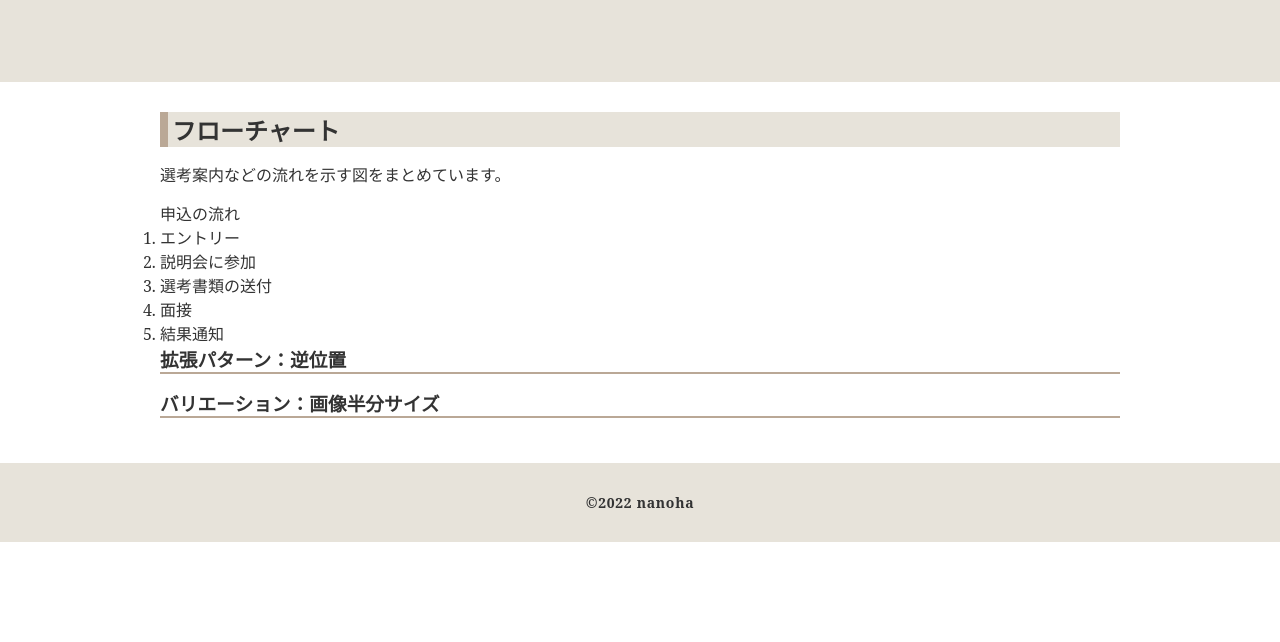
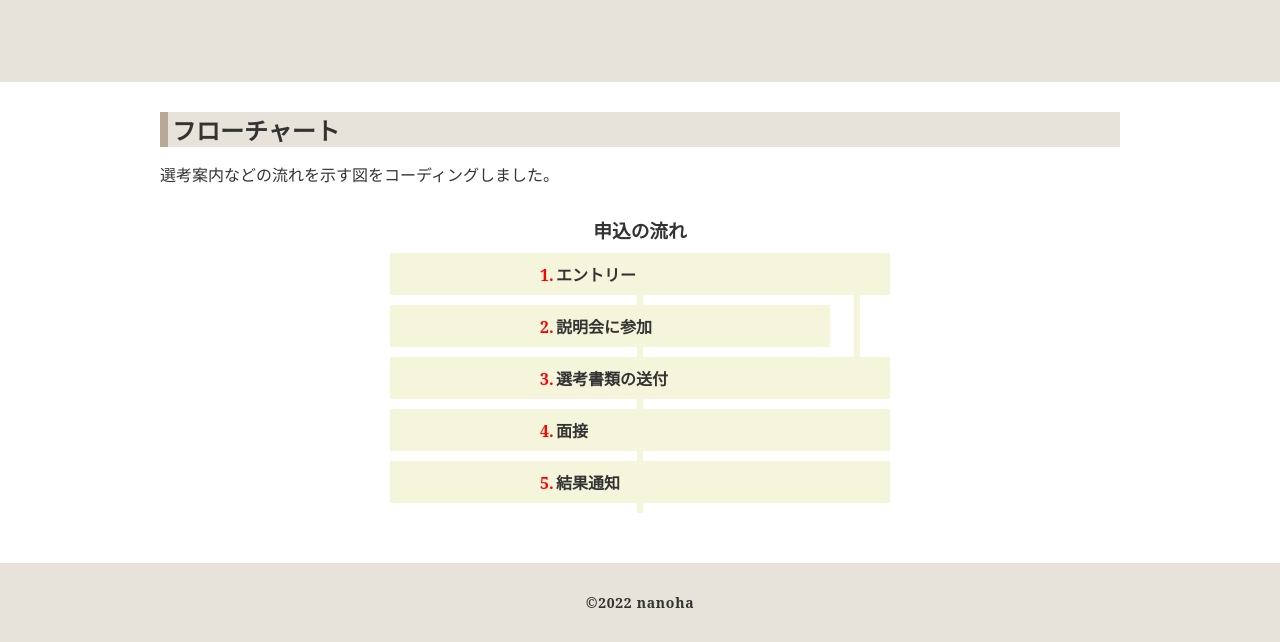
Before and after one commit to nanoha-creator/myElements, a website: page index.html in a window 1280 px wide. Shown: the part 233-875 px from the top of the page. Before the commit the page ends 800 px from the top, so only its background shows below. Drawn offline with Linux system fonts and the light colour scheme.

Commit message:
add element (bl_flowChart)

```diff
--- a/index.html
+++ b/index.html
@@ -69,20 +69,23 @@
           <section class="ly_cont_inner">
             <div class="bl_section"></div>
             <h2 class="bl_section_lv2Ttl">フローチャート</h2>
-            <p class="bl_section_msg">選考案内などの流れを示す図をまとめています。</p>
-            <div class="bl_flowChart">
-              <p>申込の流れ</p>
-              <ol>
-                <li>エントリー</li>
-                <li>説明会に参加</li>
-                <li>選考書類の送付</li>
-                <li>面接</li>
-                <li>結果通知</li>
-              </ol>
+            <p class="bl_section_msg">選考案内などの流れを示す図をコーディングしました。</p>
+            <div class="bl_section_cont">
+              <div class="bl_flowChart">
+                <h3 class="bl_flowChart_ttl">申込の流れ</h3>
+                <ol class="bl_flowChart_list">
+                  <li class="bl_flowChart_item">
+                    <span>エントリー</span>
+                  </li>
+                  <li class="bl_flowChart_item bl_flowChart_item__skip"><span>説明会に参加</span></li>
+                  <li class="bl_flowChart_item"><span>選考書類の送付</span></li>
+                  <li class="bl_flowChart_item"><span>面接</span></li>
+                  <li class="bl_flowChart_item"><span>結果通知</span></li>
+                </ol>
+              </div>
+              <!-- bl_flowChart -->
             </div>
-            <!-- /.bl_media -->
-            <h3 class="bl_section_lv3Ttl">拡張パターン：逆位置</h3>
-            <h3 class="bl_section_lv3Ttl">バリエーション：画像半分サイズ</h3>
+            <!-- /.bl_section_cont -->
           </section>
         </div>
         <!-- /.ly_cont -->
--- a/scss/_base.scss
+++ b/scss/_base.scss
@@ -10,7 +10,7 @@
 body {
   margin: 0;
   color: #333;
-  font-family: "Noto Serif", "Noto Serif JP", sans-serif;
+  font-family: "Noto Serif", "游ゴシック", "Yu Gothic", sans-serif;
   line-height: normal;
 }
 
--- a/scss/_elements.scss
+++ b/scss/_elements.scss
@@ -5,3 +5,112 @@
 //    ファイル名：_elements.scss
 //    機能：各素材のスタイルを記述する
 // ------------------------------------------------
+
+// ----------------------
+//  フローチャート
+// ----------------------
+.bl_flowChart_ttl {
+  text-align: center;
+
+  // 余白
+  margin-bottom: 10px;
+}
+
+// リスト
+.bl_flowChart_list {
+  // 基準位置を設定
+  position: relative;
+
+  // カウンター初期化
+  counter-reset: bl_orderList_cnt;
+
+  // 横幅設定＆中央揃え
+  max-width: 500px;
+  margin: 0 auto;
+
+  // 縦のラインを定義
+  &::after {
+    // 位置
+    position: absolute;
+    top: 0;
+    left: 50%;
+    transform: translateX(-50%);
+
+    // スタイル
+    display: block;
+    content: "";
+    width: 6px;
+
+    // メモ：動的に定義できると良い(jQuery)
+    height: 260px;
+    background-color: beige;
+    z-index: -1;
+  }
+}
+
+// リストアイテム
+.bl_flowChart_item {
+  // リストスタイルを消去
+  list-style: none;
+
+  // 背景色
+  background-color: beige;
+
+  // 太字
+  font-weight: bold;
+
+  // 余白
+  padding-top: 9px;
+  padding-bottom: 9px;
+  padding-left: 150px;
+  margin-bottom: 10px;
+
+  // リストスタイルを定義
+  & > span {
+    // 基準位置を設定
+    position: relative;
+
+    // リストスタイルのスペースを確保
+    padding-left: 1em;
+
+    &::before {
+      // カウンターインクリメント
+      counter-increment: bl_orderList_cnt;
+
+      // リストスタイルを再定義
+      position: absolute;
+      top: 0;
+      left: 0;
+      content: counter(bl_orderList_cnt) ".";
+      color: #f00;
+      font-weight: bold;
+    }
+  }
+
+  // フローをスキップするアイテム
+  &.bl_flowChart_item__skip {
+    // 基準位置を設定
+    position: relative;
+
+    // サイズ
+    max-width: 440px;
+
+    // 縦のラインを定義
+    &::after {
+      // 位置
+      position: absolute;
+      top: -10px;
+      right: -30px;
+
+      // スタイル
+      display: block;
+      content: "";
+      width: 6px;
+
+      // メモ：動的に定義できると良い(jQuery)
+      height: 64px;
+      background-color: beige;
+      z-index: -1;
+    }
+  }
+}
--- a/scss/_main.scss
+++ b/scss/_main.scss
@@ -287,6 +287,11 @@
   margin-bottom: 15px;
 }
 
+// セクションコンテンツ
+.bl_section_cont {
+  margin: 30px 0;
+}
+
 // ----------------------
 // フッター
 // ----------------------
```
Also changed, not shown: css/style.css, css/style.min.css, 2 other files.
